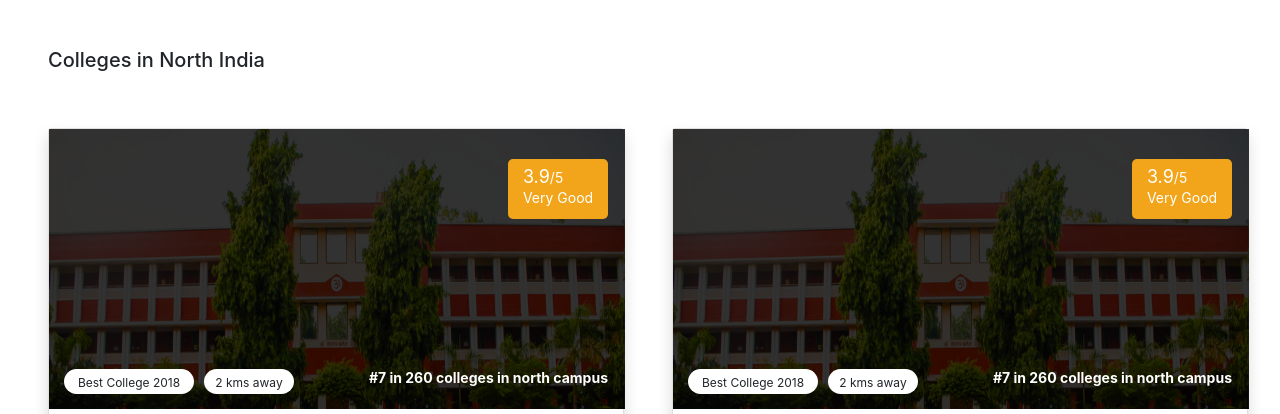
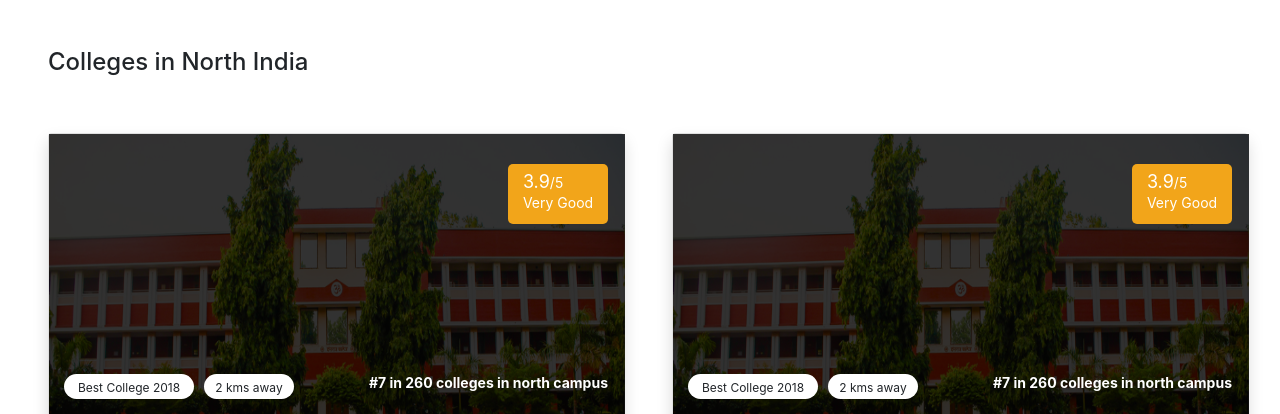
Before and after one commit to vatsdwivedi/college_duniya_assig, a plain HTML site: page index.html in a window 1280 px wide. Shown: the top 414 px of the page. Drawn offline with nearby package versions, Linux system fonts and the light colour scheme.

Commit message:
Update index.html

```diff
--- a/index.html
+++ b/index.html
@@ -9,7 +9,7 @@
   	<link href="https://fonts.googleapis.com/css?family=Roboto" rel="stylesheet" type="text/css">
 </head>
 <body>
-	<h5 class="ml-5 mt-5">Colleges in North India</h5>
+	<h4 class="ml-5 mt-5">Colleges in North India</h4>
 	<div  class="d-flex flex-row mb-5">
 	<div class="card ml-5 mt-5 shadow">
 		<div class="image">
```
